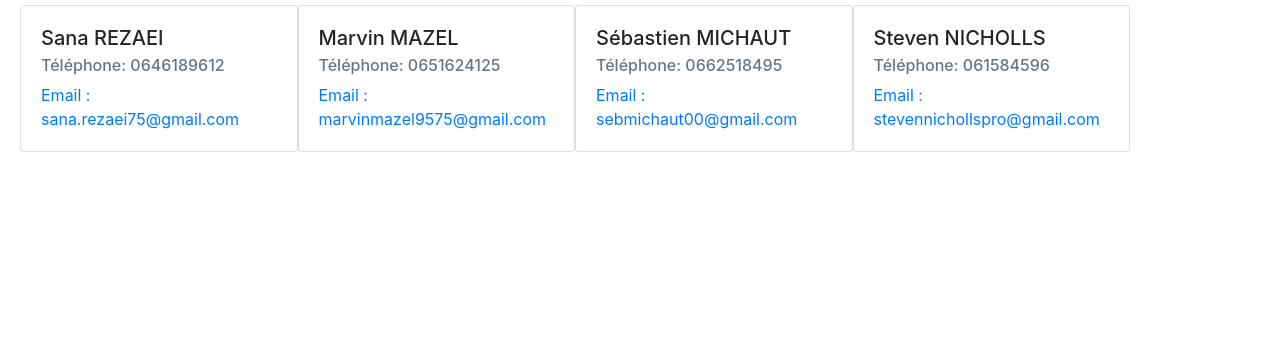
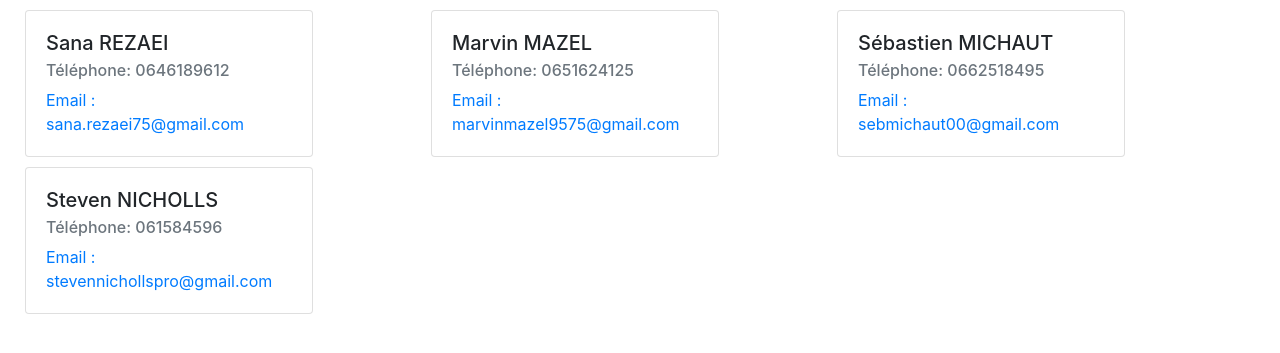
Before and after one commit to Marvinmaz/pack-nique, a Symfony app: template templates/contact/contact.html.twig in a window 1280 px wide. Shown: the part 56-409 px from the top of the page. Run offline with Twig, Linux system fonts and the light colour scheme; the template is opened without the code that fills it, so the values that code supplies are empty; some libraries are stand-ins or nearby versions.

Commit message:
style contact

```diff
--- a/templates/base.html.twig
+++ b/templates/base.html.twig
@@ -23,7 +23,7 @@
               <div class="collapse navbar-collapse" id="navbarNav">
                 <ul class="navbar-nav">
                   <li class="nav-item">
-                    <a class="nav-link" href="/">Création du compte/modification</a>
+                    <a class="nav-link" href="/create-account">Création du compte/modification</a>
                   </li>
                   <li class="nav-item">
                     <a class="nav-link" href="/"><i class="fas fa-shopping-cart"></i> Panier</a>
--- a/templates/contact/contact.html.twig
+++ b/templates/contact/contact.html.twig
@@ -1,8 +1,8 @@
 {% extends 'base.html.twig' %}
  {% block body %}
 {{ parent() }}
-<div class="container" style="display: flex; margin: 5px;">
-    <div class="card" style="width: 18rem;">
+<div class="container d-flex justify-content-between flex-wrap" style="margin: 5px;">
+    <div class="card" style="width: 18rem; margin: 5px;">
         <div class="card-body">
             <h5 class="card-title">Sana REZAEI</h5>
             <h6 class="card-subtitle mb-2 text-muted">Téléphone: 0646189612</h6>
@@ -10,7 +10,7 @@
         </div>
     </div>
 
-    <div class="card" style="width: 18rem;">
+    <div class="card" style="width: 18rem;  margin: 5px;">
         <div class="card-body">
             <h5 class="card-title">Marvin MAZEL </h5>
             <h6 class="card-subtitle mb-2 text-muted">Téléphone: 0651624125</h6>
@@ -18,7 +18,7 @@
         </div>
     </div>
 
-    <div class="card" style="width: 18rem;">
+    <div class="card" style="width: 18rem; margin: 5px;">
         <div class="card-body">
             <h5 class="card-title">Sébastien MICHAUT</h5>
             <h6 class="card-subtitle mb-2 text-muted">Téléphone: 0662518495</h6>
@@ -26,7 +26,7 @@
         </div>
     </div>
 
-    <div class="card" style="width: 18rem;">
+    <div class="card" style="width: 18rem;  margin: 5px;">
         <div class="card-body">
             <h5 class="card-title">Steven NICHOLLS</h5>
             <h6 class="card-subtitle mb-2 text-muted">Téléphone: 061584596</h6>
```
Also changed, not shown: 1 other file.
